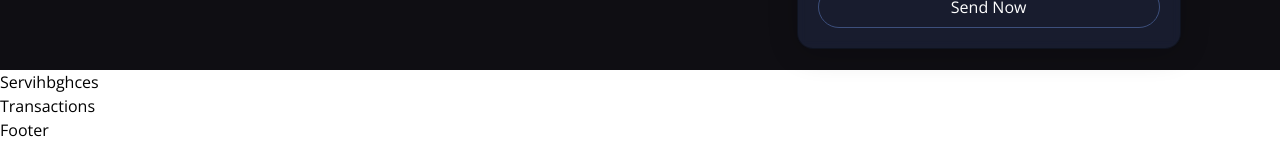
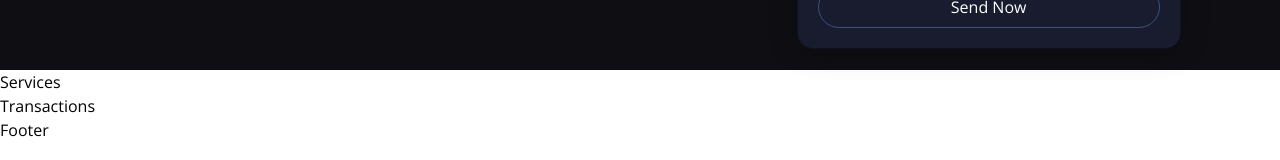
Before and after one commit to Haimanotgg/web3.0_project, a React (Vite) app in the folder Client/: page / in a window 1280 px wide. Shown: the part 602-762 px from the top of the page. Built offline with nearby package versions, Linux system fonts and the light colour scheme.

Commit message:
initial commit

```diff
--- a/Client/src/Components/Services.jsx
+++ b/Client/src/Components/Services.jsx
@@ -1,6 +1,6 @@
 const Services = () => {
     return (
-        <h1>Servihbghces</h1>
+        <h1>Services</h1>
     );
 }
 
```
